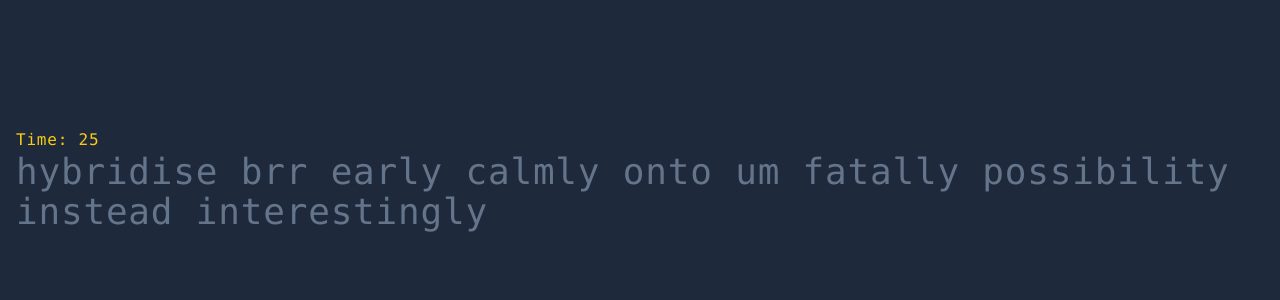
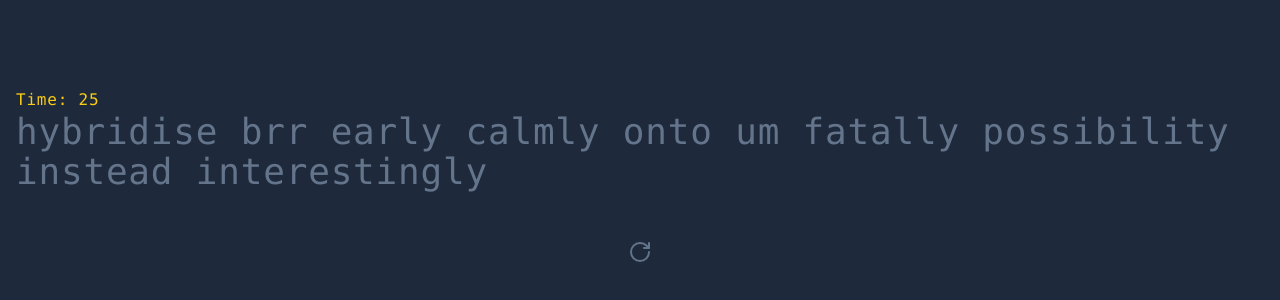
Before and after one commit to ibqn/vite-speed-typing, a React (Vite) app: page / in a window 1280 px wide. Shown: the part 220-520 px from the top of the page. Built offline with nearby package versions, Linux system fonts and the light colour scheme.

Commit message:
Add RestartButton component to App

```diff
--- a/src/app.tsx
+++ b/src/app.tsx
@@ -2,6 +2,7 @@ import { faker } from '@faker-js/faker'
 import { useMemo } from 'react'
 import { GeneratedWords } from '@/components/generated-words'
 import { CountdownTimer } from '@/components/countdown-timer'
+import { RestartButton } from '@/components/restart-button'
 
 export const App = () => {
   const words = useMemo(() => faker.word.words(10), [])
@@ -10,6 +11,10 @@ export const App = () => {
     <>
       <CountdownTimer timeLeft={30} />
       <GeneratedWords words={words} />
+      <RestartButton
+        className="mx-auto mt-10 text-slate-500"
+        onRestart={() => null}
+      />
     </>
   )
 }
```
